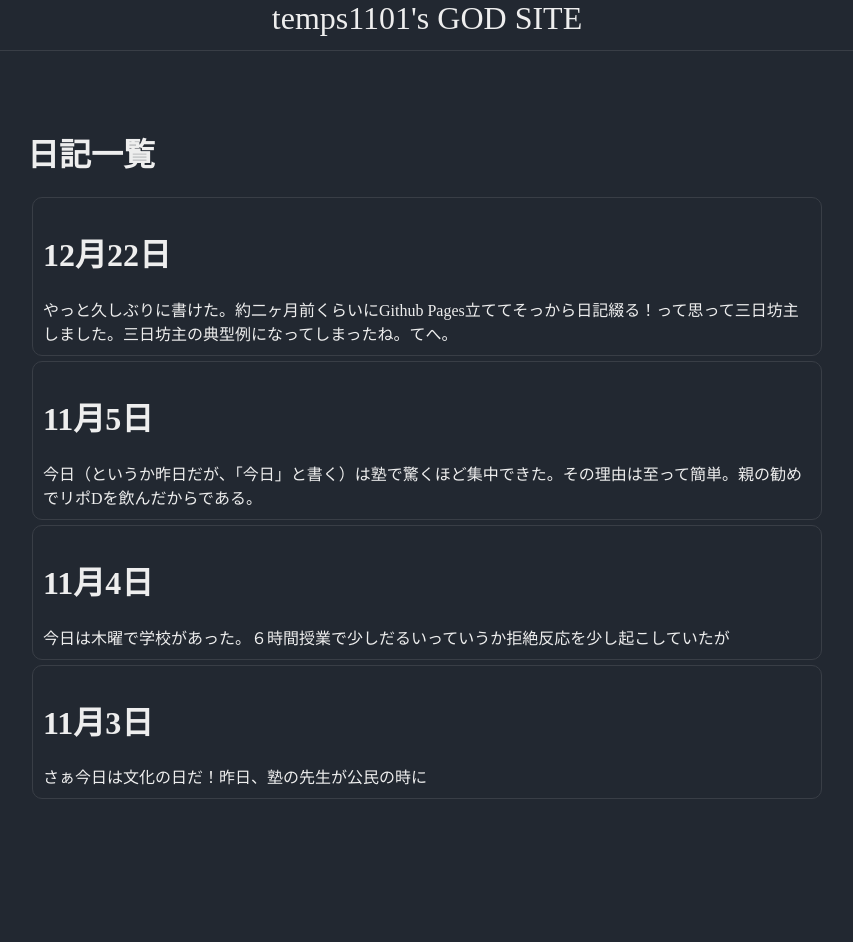
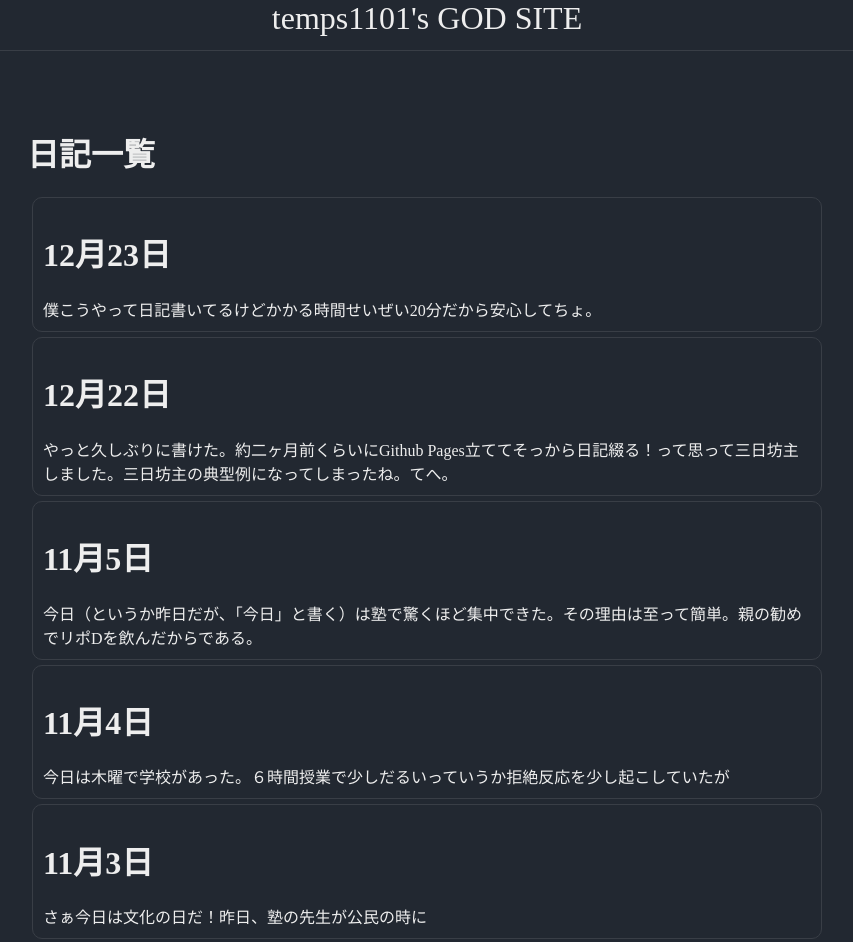
Before and after one commit to temps1101/temps1101.github.io, a plain HTML site: page static/pages/diary/index.html in a window 1280 px wide. Shown: the top 942 px of the page, without its empty margins (213-1066 px from the left). Drawn offline with Linux system fonts and the light colour scheme; a web font is replaced by a local one.

Commit message:
一覧に今日のやつを追加

```diff
--- a/static/pages/diary/index.html
+++ b/static/pages/diary/index.html
@@ -18,25 +18,31 @@
     </header>
     <div id="article-container">
         <h1>日記一覧</h1>
-        <a href="static/pages/diary/2021-12-22.html" class="no-decoration-link">
+        <a href="./2021-12-23.html" class="no-decoration-link">
+            <div class='page-prev-pannel'>
+                <h1>12月23日</h1>
+                <span>僕こうやって日記書いてるけどかかる時間せいぜい20分だから安心してちょ。</span>
+            </div>
+        </a>
+        <a href="./2021-12-22.html" class="no-decoration-link">
             <div class='page-prev-pannel'>
                 <h1>12月22日</h1>
                 <span>やっと久しぶりに書けた。約二ヶ月前くらいにGithub Pages立ててそっから日記綴る！って思って三日坊主しました。三日坊主の典型例になってしまったね。てへ。</span>
             </div>
         </a>
-        <a href="static/pages/diary/2021-11-5.html" class="no-decoration-link">
+        <a href="./2021-11-5.html" class="no-decoration-link">
             <div class='page-prev-pannel'>
                 <h1>11月5日</h1>
                 <span>今日（というか昨日だが、「今日」と書く）は塾で驚くほど集中できた。その理由は至って簡単。親の勧めでリポDを飲んだからである。</span>
             </div>
         </a>
-        <a href="static/pages/diary/2021-11-4.html" class="no-decoration-link">
+        <a href="./2021-11-4.html" class="no-decoration-link">
             <div class='page-prev-pannel'>
                 <h1>11月4日</h1>
                 <span>今日は木曜で学校があった。６時間授業で少しだるいっていうか拒絶反応を少し起こしていたが</span>
             </div>
         </a>
-        <a href="static/pages/diary/2021-11-3.html" class="no-decoration-link">
+        <a href="./2021-11-3.html" class="no-decoration-link">
             <div class='page-prev-pannel'>
                 <h1>11月3日</h1>
                 <span>さぁ今日は文化の日だ！昨日、塾の先生が公民の時に</span>
```
